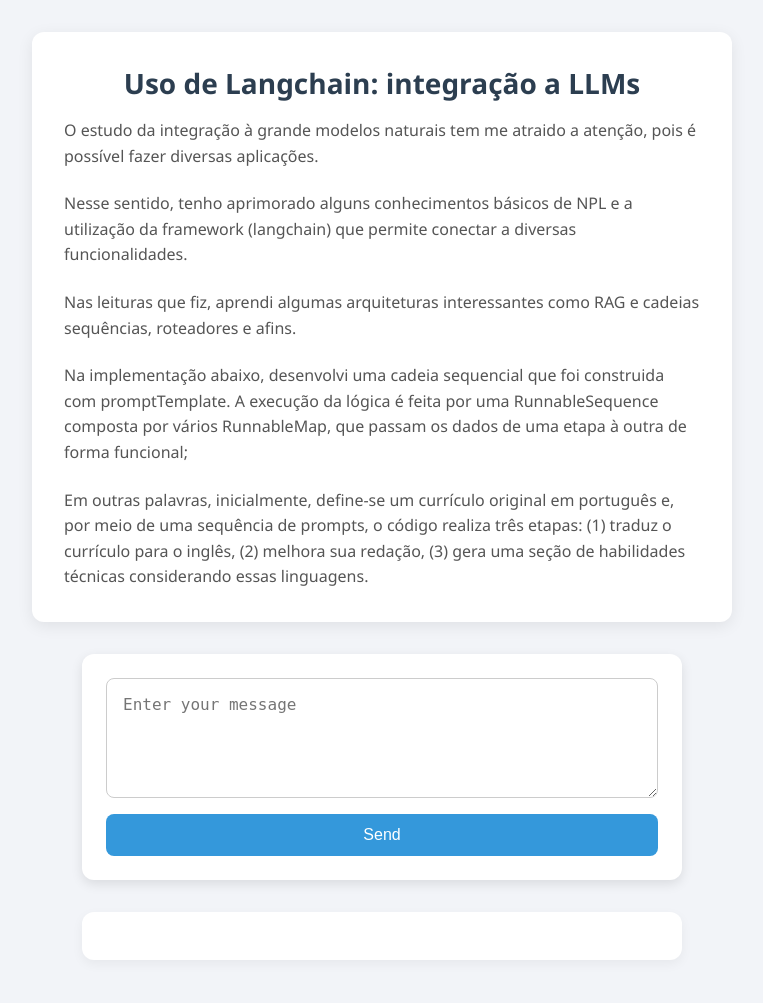
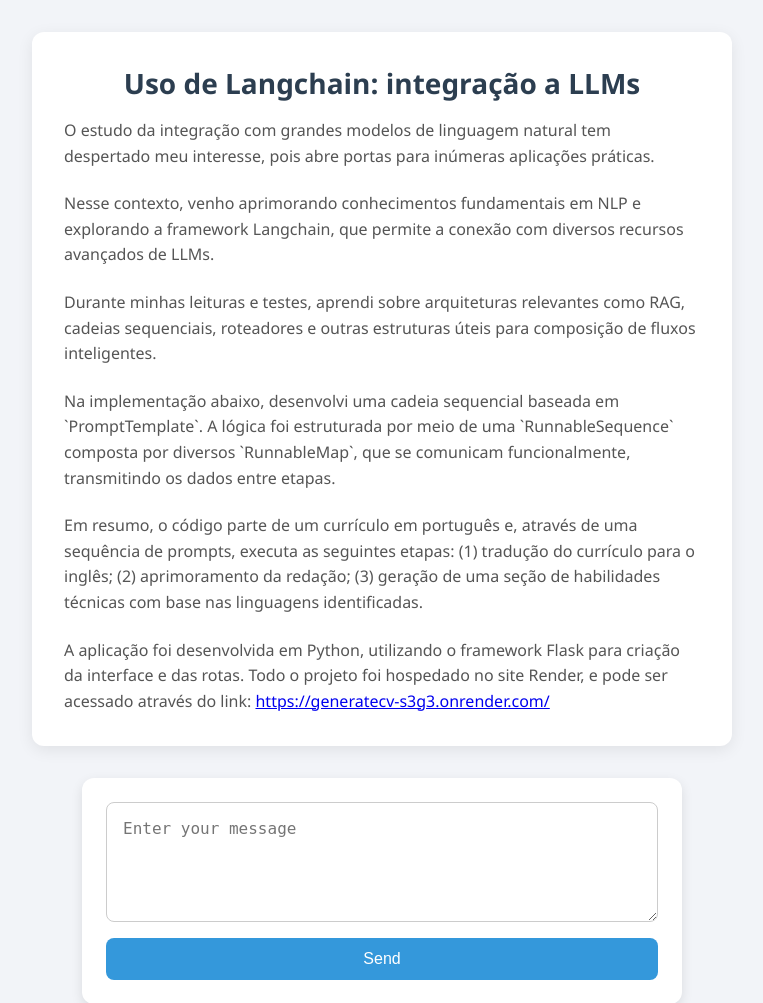
Before and after one commit to renansaraivaifpb/generatecv, a Flask app: page / in a window 1280 px wide. Shown: the top 1003 px of the page, without its empty margins (258-1021 px from the left). Before the commit the page ends 960 px from the top, so only its background shows below. Run offline with Flask 3, Linux system fonts and the light colour scheme.

Commit message:
Update index.html

```diff
--- a/templates/index.html
+++ b/templates/index.html
@@ -1,9 +1,9 @@
 <!DOCTYPE html>
-<html lang="pt-br">
+<html lang="en">
 <head>
     <meta charset="UTF-8">
     <meta name="viewport" content="width=device-width, initial-scale=1.0">
-    <title>Renan S - Gerador de Curriculo</title>
+    <title>Gerador de Curriculo - </title>
     <style>
         * {
             box-sizing: border-box;
@@ -155,16 +155,15 @@
 <body>
     <div class="app-description">
         <h1>Uso de Langchain: integração a LLMs</h1>
-        <p>O estudo da integração à grande modelos naturais tem me atraido a atenção, pois é possível fazer diversas aplicações.</p><br>
-        <p>Nesse sentido, tenho aprimorado alguns conhecimentos básicos de NPL e a utilização da framework (langchain) que permite conectar a diversas funcionalidades.</p><br>
-        <p>Nas leituras que fiz, aprendi algumas arquiteturas interessantes como RAG e cadeias sequências, roteadores e afins.</p><br>
-        <p>Na implementação abaixo, desenvolvi uma cadeia sequencial que foi construida com promptTemplate.
-            A execução da lógica é feita por uma RunnableSequence composta por vários RunnableMap, que passam os dados de uma etapa à outra de forma funcional;
-        </p><br>
-        <p>Em outras palavras, inicialmente, define-se um currículo original em português e, por meio de uma sequência de prompts, o código realiza três etapas:
-            (1) traduz o currículo para o inglês,
-            (2) melhora sua redação,
-            (3) gera uma seção de habilidades técnicas considerando essas linguagens.</p>
+        <p>O estudo da integração com grandes modelos de linguagem natural tem despertado meu interesse, pois abre portas para inúmeras aplicações práticas.</p><br>
+        <p>Nesse contexto, venho aprimorando conhecimentos fundamentais em NLP e explorando a framework Langchain, que permite a conexão com diversos recursos avançados de LLMs.</p><br>
+        <p>Durante minhas leituras e testes, aprendi sobre arquiteturas relevantes como RAG, cadeias sequenciais, roteadores e outras estruturas úteis para composição de fluxos inteligentes.</p><br>
+        <p>Na implementação abaixo, desenvolvi uma cadeia sequencial baseada em `PromptTemplate`. A lógica foi estruturada por meio de uma `RunnableSequence` composta por diversos `RunnableMap`, que se comunicam funcionalmente, transmitindo os dados entre etapas.</p><br>
+        <p>Em resumo, o código parte de um currículo em português e, através de uma sequência de prompts, executa as seguintes etapas:
+            (1) tradução do currículo para o inglês;
+            (2) aprimoramento da redação;
+            (3) geração de uma seção de habilidades técnicas com base nas linguagens identificadas.</p><br>
+        <p>A aplicação foi desenvolvida em Python, utilizando o framework Flask para criação da interface e das rotas. Todo o projeto foi hospedado no site Render, e pode ser acessado através do link: <a href="https://generatecv-s3g3.onrender.com/" target="_blank">https://generatecv-s3g3.onrender.com/</a></p>
     </div>
     <form action="/process" method="post">
         <textarea id="input" placeholder="Enter your message" cols="50"></textarea>
```
